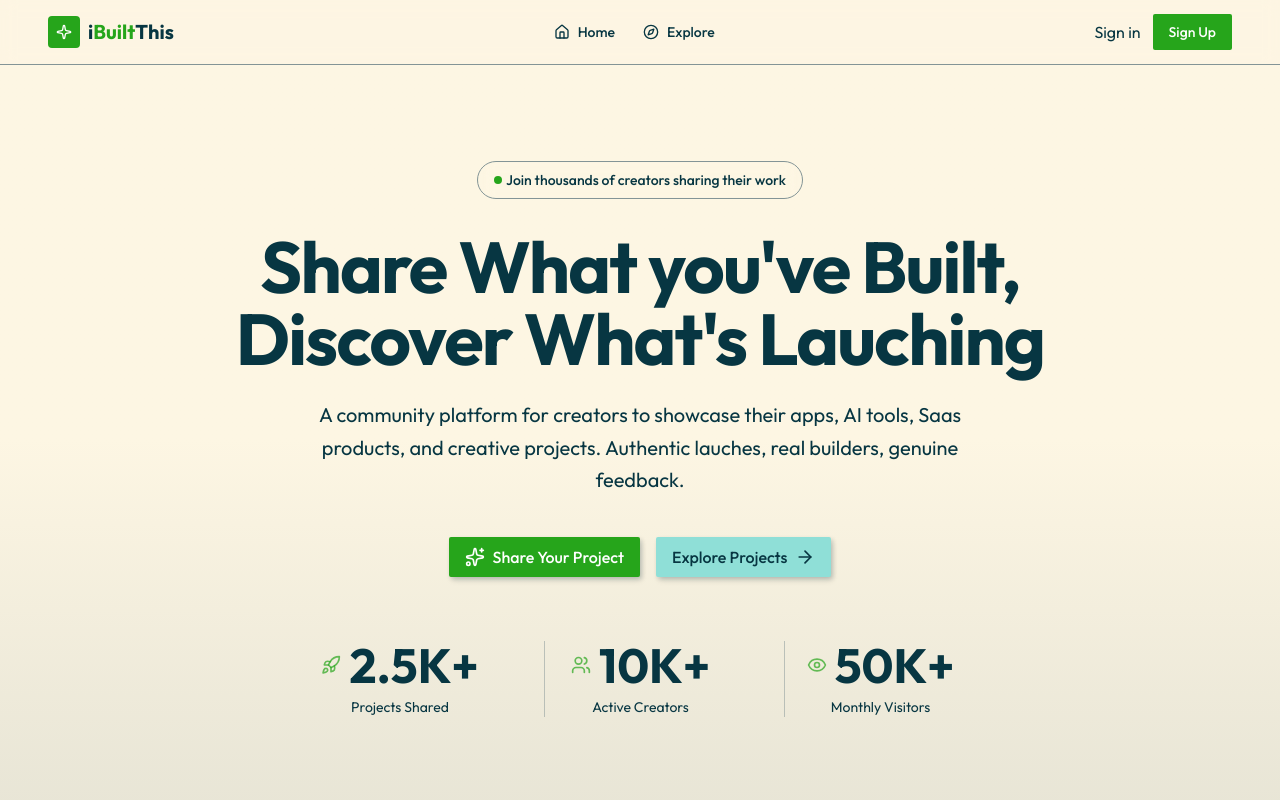
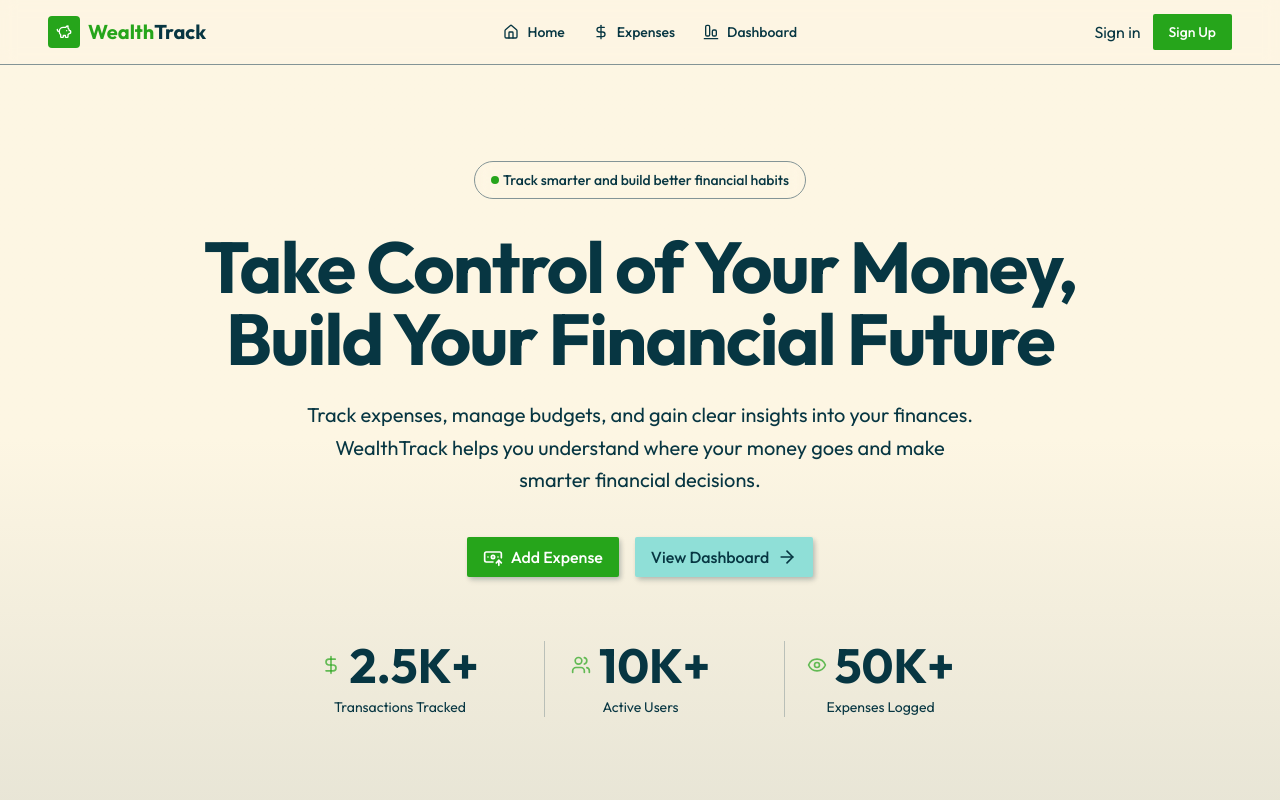
Before and after one commit to thierrydrmv/financial-management-nextjs, a Next.js app: page / in a window 1280 px wide. Shown: the top 800 px of the page. Built offline with nearby package versions, Linux system fonts and the light colour scheme; no server answers; the database is empty.

Commit message:
fix: icons and theme

```diff
--- /dev/null
+++ b/app/dashboard/page.tsx
@@ -0,0 +1,3 @@
+export default function Dashboard() {
+  return <h1>Dashboard</h1>;
+}
--- a/app/layout.tsx
+++ b/app/layout.tsx
@@ -10,9 +10,8 @@ const outfit = Outfit({
 });
 
 export const metadata: Metadata = {
-  title: "Financial Management",
-  description:
-    "Financial Management is a platform for organizing your finances.",
+  title: "Wealth Track",
+  description: "Wealth Track is a platform for organizing your finances.",
 };
 
 export default function RootLayout({
--- a/app/products/[slug]/page.tsx
+++ b/app/products/[slug]/page.tsx
@@ -41,11 +41,11 @@ export default async function Product({
     <div className="py-16">
       <div className="wrapper">
         <Link
-          href="/explore"
+          href="/expenses"
           className="inline-flex items-center gap-2 text-muted-foreground hover:text-foreground mb-8 transition-colors"
         >
           <ArrowLeftIcon className="size-4" />
-          Back to Explore
+          Back to Expenses
         </Link>
         <div className="grid grid-cols-1 lg:grid-cols-3 gap-8 mb-12">
           <div className="lg:col-span-2 space-y-6">
--- a/components/common/footer.tsx
+++ b/components/common/footer.tsx
@@ -1,9 +1,7 @@
 export default function Footer() {
   return (
     <footer className="order-t bg-muted/20 py-12">
-      <div className="wrapper">
-        Financial Management Inc. All rights reserved.
-      </div>
+      <div className="wrapper">Wealth Track Inc. All rights reserved.</div>
     </footer>
   );
 }
--- a/components/common/header.tsx
+++ b/components/common/header.tsx
@@ -1,5 +1,12 @@
 import { Show, SignInButton, SignUpButton } from "@clerk/nextjs";
-import { CompassIcon, HomeIcon, LoaderIcon, SparkleIcon } from "lucide-react";
+import {
+  AlignEndHorizontal,
+  BanknoteArrowUp,
+  DollarSign,
+  HomeIcon,
+  LoaderIcon,
+  PiggyBank,
+} from "lucide-react";
 import Link from "next/link";
 import { Button } from "../ui/button";
 import { Suspense } from "react";
@@ -9,10 +16,10 @@ const Logo = () => {
   return (
     <Link href="/" className="flex items-center gap-2 group">
       <div className="size-8 rounded-lg bg-primary flex items-center justify-center">
-        <SparkleIcon className="size-4 text-primary-foreground" />
+        <PiggyBank className="size-4 text-primary-foreground" />
       </div>
       <span className="text-xl font-bold">
-        i<span className="text-primary">Built</span>This
+        <span className="text-primary">Wealth</span>Track
       </span>
     </Link>
   );
@@ -33,11 +40,18 @@ export default function Header() {
               <span>Home</span>
             </Link>
             <Link
-              href="/explore"
+              href="/expenses"
               className="flex items-center gap-2 px-3 py-2 text-sm font-medium text-muted-foreground hover:text-foreground transition-colors hover:bg-muted/50"
             >
-              <CompassIcon className="size-4" />
-              <span>Explore</span>
+              <DollarSign className="size-4" />
+              <span>Expenses</span>
+            </Link>
+            <Link
+              href="/dashboard"
+              className="flex items-center gap-2 px-3 py-2 text-sm font-medium text-muted-foreground hover:text-foreground transition-colors hover:bg-muted/50"
+            >
+              <AlignEndHorizontal className="size-4" />
+              <span>Dashboard</span>
             </Link>
           </nav>
           <div className="flex items-center gap-3">
@@ -57,8 +71,8 @@ export default function Header() {
               <Show when="signed-in">
                 <Button asChild>
                   <Link href="/submit">
-                    <SparkleIcon className="size-4" />
-                    Submit Project
+                    <BanknoteArrowUp className="size-4" />
+                    Submit Expense
                   </Link>
                 </Button>
                 <CustomUserButton />
--- a/components/landing-page/featured-products.tsx
+++ b/components/landing-page/featured-products.tsx
@@ -20,7 +20,7 @@ export default async function FeaturedProducts() {
             description="Top picks from our community this week"
           />
           <Button variant="outline" asChild className="hidden sm:flex">
-            <Link href="/explore">
+            <Link href="/expenses">
               View All
               <ArrowUpRightIcon className="size-4" />
             </Link>
--- a/components/landing-page/hero-section.tsx
+++ b/components/landing-page/hero-section.tsx
@@ -3,10 +3,10 @@ import { Button } from "@/components/ui/button";
 import Link from "next/link";
 import {
   ArrowRightIcon,
+  BanknoteArrowUp,
   EyeIcon,
-  RocketIcon,
-  SparklesIcon,
   UsersIcon,
+  DollarSign,
 } from "lucide-react";
 import StatsCard from "./stats-card";
 
@@ -21,7 +21,7 @@ const LiveBadge = () => {
         <span className="relative inline-flex rounded-full h-2 w-2 bg-primary"></span>
       </span>
       <span className="text-muted-foreground">
-        Join thousands of creators sharing their work
+        Track smarter and build better financial habits
       </span>
     </Badge>
   );
@@ -29,20 +29,20 @@ const LiveBadge = () => {
 
 const statsData = [
   {
-    icon: RocketIcon,
+    icon: DollarSign,
     value: "2.5K+",
-    label: "Projects Shared",
+    label: "Transactions Tracked",
   },
   {
     icon: UsersIcon,
     value: "10K+",
-    label: "Active Creators",
+    label: "Active Users",
     hasBorder: true,
   },
   {
     icon: EyeIcon,
     value: "50K+",
-    label: "Monthly Visitors",
+    label: "Expenses Logged",
     hasBorder: true,
   },
 ];
@@ -54,18 +54,18 @@ export default function HeroSection() {
         <div className="flex flex-col items-center justify-center lg:py-24 py-12 text-center">
           <LiveBadge />
           <h1 className="text-5xl sm:text-6xl lg:text-7xl font-bold tracking-tight mb-6 max-w-5xl">
-            Share What you&apos;ve Built, Discover What&apos;s Lauching
+            Take Control of Your Money, Build Your Financial Future
           </h1>
           <p className="text-lg sm:text-xl text-muted-foreground mb-10 max-w-2xl leading-relaxed">
-            A community platform for creators to showcase their apps, AI tools,
-            Saas products, and creative projects. Authentic lauches, real
-            builders, genuine feedback.
+            Track expenses, manage budgets, and gain clear insights into your
+            finances. WealthTrack helps you understand where your money goes and
+            make smarter financial decisions.
           </p>
           <div className="flex flex-col sm:flex-row gap-4 mb-16">
             <Button asChild size="lg" className="text-base px-8 shadow-lg">
               <Link href="/submit">
-                <SparklesIcon className="size-5" />
-                Share Your Project
+                <BanknoteArrowUp className="size-5" />
+                Add Expense
               </Link>
             </Button>
             <Button
@@ -74,8 +74,8 @@ export default function HeroSection() {
               className="text-base px-8 shadow-lg"
               variant="secondary"
             >
-              <Link href="/explore">
-                Explore Projects
+              <Link href="/dashboard">
+                View Dashboard
                 <ArrowRightIcon className="size-5" />
               </Link>
             </Button>
```
Also changed, not shown: app/expenses/page.tsx (renamed from app/explore/page.tsx).
